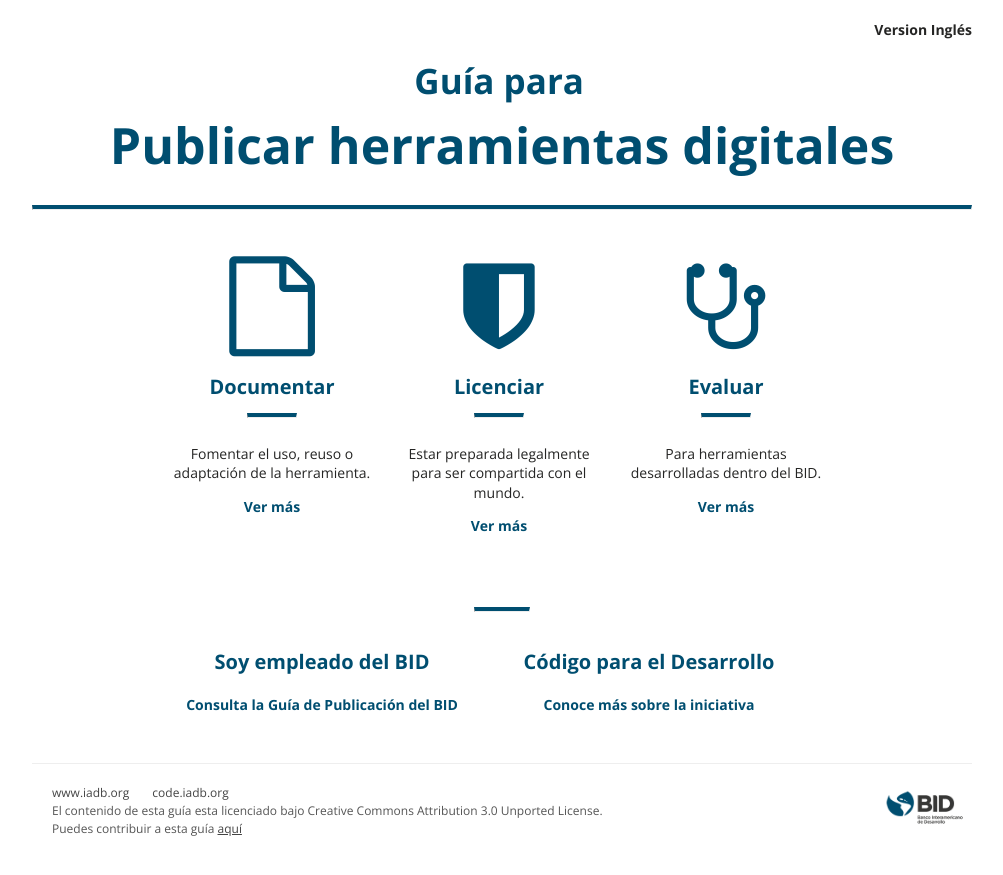
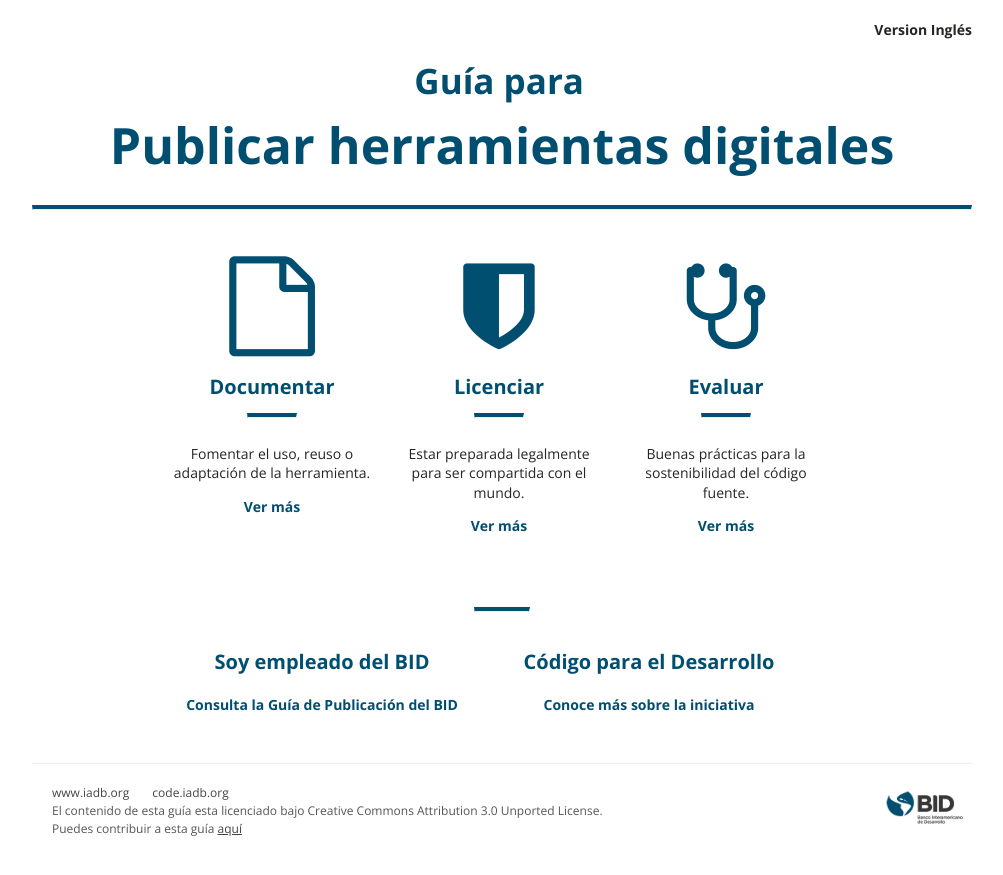
Before and after one commit to EL-BID/guia-de-publicacion, a Jekyll site: the page built from index.html, in a window 1280 px wide. Shown: the top 875 px of the page, without its empty margins (138-1141 px from the left). Built offline with Jekyll 4.4.1, drawn with Linux system fonts in a browser that asks for light colours.

Commit message:
Update index.html

```diff
--- a/index.html
+++ b/index.html
@@ -63,7 +63,7 @@ lang: es
       </div>
     </a>
     <p>
-      Para herramientas desarrolladas dentro del BID.
+      Buenas prácticas para la sostenibilidad del código fuente.
     </p>
     <p>
       <a class="linkshome" href="./documents/evaluacion/">Ver más</a> </p>
```
